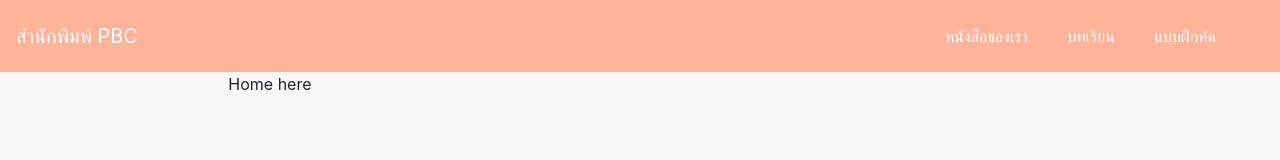
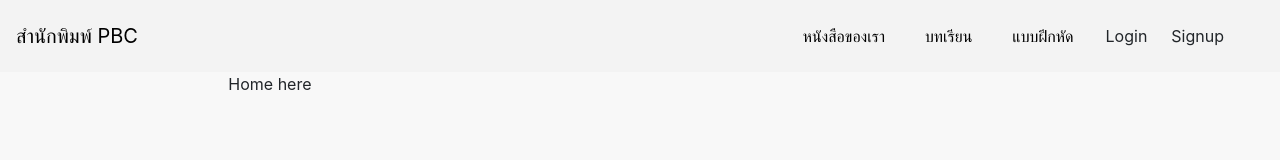
Before and after one commit to mvatanya/practice-app, a React app: page / in a window 1280 px wide. Built offline with nearby package versions, Linux system fonts and the light colour scheme.

Commit message:
organized folders

```diff
--- a/public/index.html
+++ b/public/index.html
@@ -2,14 +2,14 @@
 <html lang="en">
   <head>
     <meta charset="utf-8" />
-    <link rel="icon" href="%PUBLIC_URL%/favicon.ico" />
+    <link rel="icon" href="%PUBLIC_URL%/pbc-logo-temp/pbc-logo.png" />
     <meta name="viewport" content="width=device-width, initial-scale=1" />
     <meta name="theme-color" content="#000000" />
     <meta
       name="description"
       content="Web site created using create-react-app"
     />
-    <link rel="apple-touch-icon" href="%PUBLIC_URL%/logo192.png" />
+    <!-- <link rel="apple-touch-icon" href="%PUBLIC_URL%/pbc-logo-temp/pbc-logo.png" /> -->
     <!--
       manifest.json provides metadata used when your web app is installed on a
       user's mobile device or desktop. See https://developers.google.com/web/fundamentals/web-app-manifest/
@@ -24,7 +24,7 @@
       work correctly both with client-side routing and a non-root public URL.
       Learn how to configure a non-root public URL by running `npm run build`.
     -->
-    <title>React App</title>
+    <title>PBC</title>
   </head>
   <body>
     <noscript>You need to enable JavaScript to run this app.</noscript>
--- a/src/components/App.css
+++ b/src/components/App.css
@@ -15,12 +15,15 @@ label {
   font-weight: bold;
 }
 
-.wrapper {
-  /* width: 64em; */
-  /* max-width: calc(100% - 4em); */
-  /* margin: 0 auto; */
+/* .wrapper {
+  width: 104em;
+  max-width: calc(100% - 4em);
+  margin: 5em auto;
 }
 
+.head {
+
+}
 .main {
-  /* padding: 7em 5em 4em 5em; */
-}
+  padding: 7em 5em 4em 5em;
+} */
--- a/src/components/App.js
+++ b/src/components/App.js
@@ -10,7 +10,6 @@ const App = () => {
     <div className="App">
       <div className="wrapper">
         <div className="head">
-
         </div>
         <div className="main">
           <BrowserRouter>
--- a/src/components/CardList.js
+++ b/src/components/CardList.js
@@ -1,5 +1,5 @@
 import React from 'react';
-import Card from './Card';
+import Card from './Card/Card';
 
 const CardList = ({ practices }) => {
   return (
--- a/src/components/Navigation.css
+++ b/src/components/Navigation.css
@@ -1,15 +1,15 @@
 .Navigation {
-  background-color: #ffb399;
+  background-color: #f3f3f3;
 }
 
 .nav-link.active {
   font-weight: bold;
 }
 
-.nav-link {
-  color: white !important;
+.nav-link{
+  color: black !important;
   }
 
 .navbar-brand {
-  color: white !important;
+  color: black !important;
 }
--- a/src/components/Navigation.js
+++ b/src/components/Navigation.js
@@ -24,6 +24,12 @@ const Navigation = () => {
             แบบฝึกหัด
           </NavLink>
         </li>
+        <li className="nav-item mr-4">
+          Login
+        </li>
+        <li className="nav-item mr-4">
+          Signup
+        </li>
       </ul>
     </nav>
   )
--- a/src/components/Routes.js
+++ b/src/components/Routes.js
@@ -15,9 +15,10 @@ const Routes = () => {
         <Route
           exact
           path="/"
-          render={() => <Home />} />
+          render={() => <Home />}
+        />
 
-      <Route
+        <Route
           exact
           path="/books-collections"
           render={props => (
```
Also changed, not shown: src/setupTests.js (deleted, +0 -5 lines), public/cover-img-temp/math_circle.png (renamed from src/cover-img-temp/math_circle.png), public/cover-img-temp/math_fraction.png (renamed from src/cover-img-temp/math_fraction.png), public/cover-img-temp/math_function.png (renamed from src/cover-img-temp/math_function.png), public/cover-img-temp/math_geometry.png (renamed from src/cover-img-temp/math_geometry.png), public/cover-img-temp/math_number-factor.png (renamed from src/cover-img-temp/math_number-factor.png), public/cover-img-temp/math_percentage.png (renamed from src/cover-img-temp/math_percentage.png), public/cover-img-temp/math_polynomial.png (renamed from src/cover-img-temp/math_polynomial.png), public/cover-img-temp/math_square.png (renamed from src/cover-img-temp/math_square.png), public/cover-img-temp/math_static.png (renamed from src/cover-img-temp/math_static.png), public/pbc-logo-temp/pbc-logo.png (added), src/components/Card/Card.css (renamed from src/components/Card.css), src/components/Card/Card.js (renamed from src/components/Card.js).
